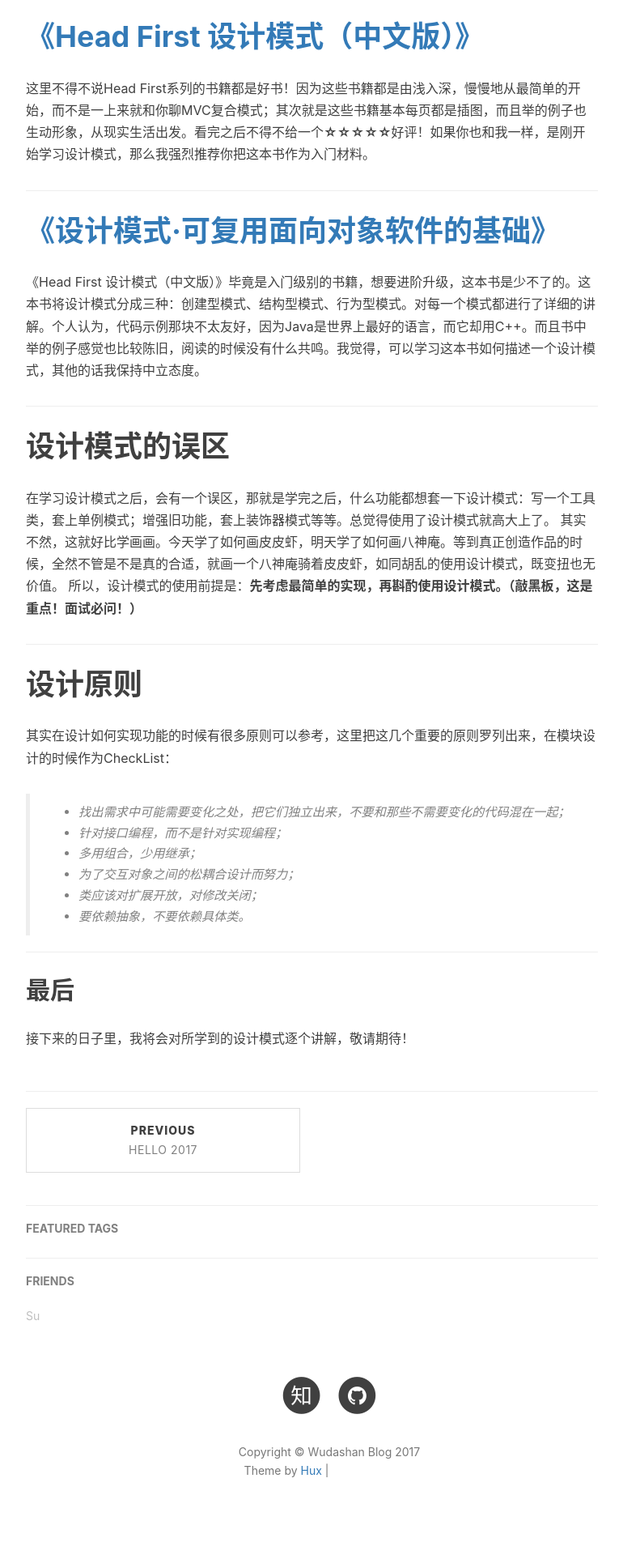
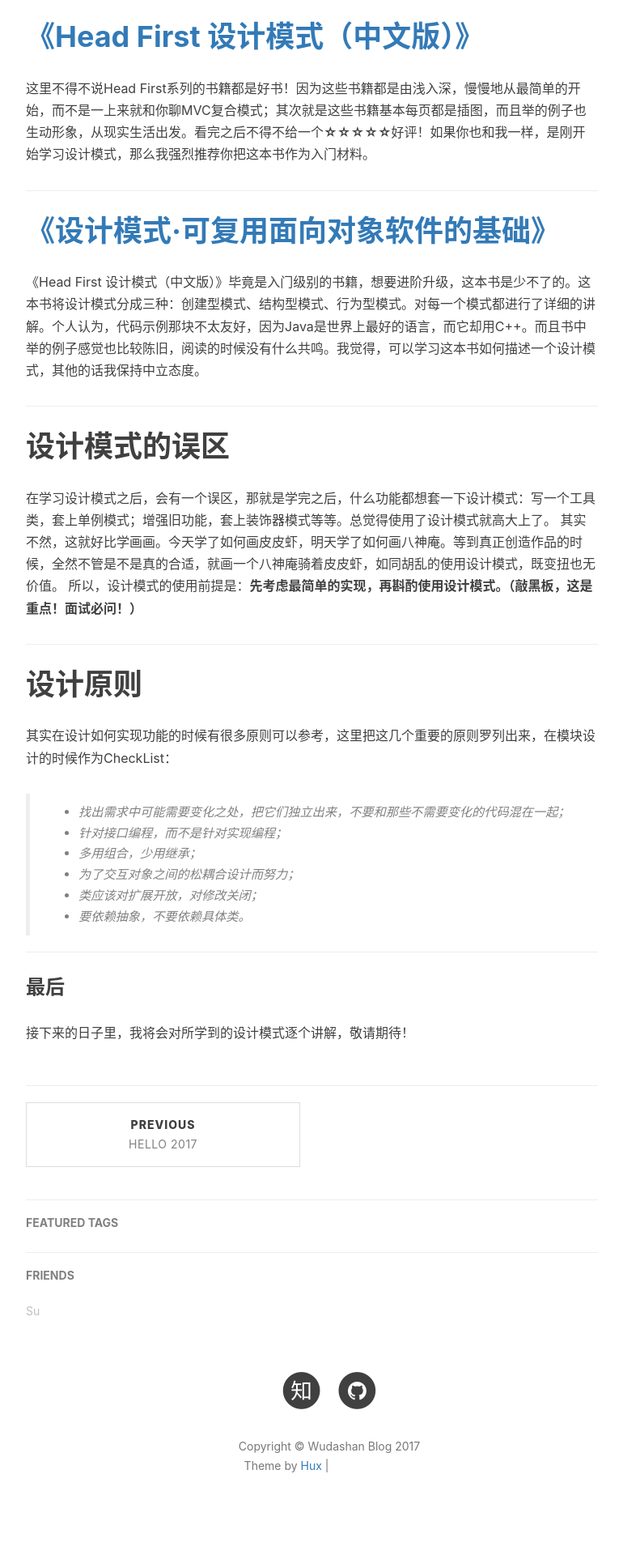
Before and after one commit to wudashan/wudashan.github.io, a Jekyll site: the page built from _posts/2017-03-15-Design-Patterns.markdown, in a window 1280 px wide. Shown: the part 912-2832 px from the top of the page at 81% size, without its empty margins (233-1003 px from the left). Built offline with Jekyll 4.4.1, drawn with Linux system fonts in a browser that asks for light colours; nearby versions of some CDN libraries; comment, search, counter and statistics services are not loaded; grey boxes are pictures that could not be loaded.

Commit message:
修改#最后

```diff
--- a/_posts/2017-03-15-Design-Patterns.markdown
+++ b/_posts/2017-03-15-Design-Patterns.markdown
@@ -46,5 +46,5 @@ tags:
 
 ---
 
-## 最后
+### 最后
 接下来的日子里，我将会对所学到的设计模式逐个讲解，敬请期待！
```
